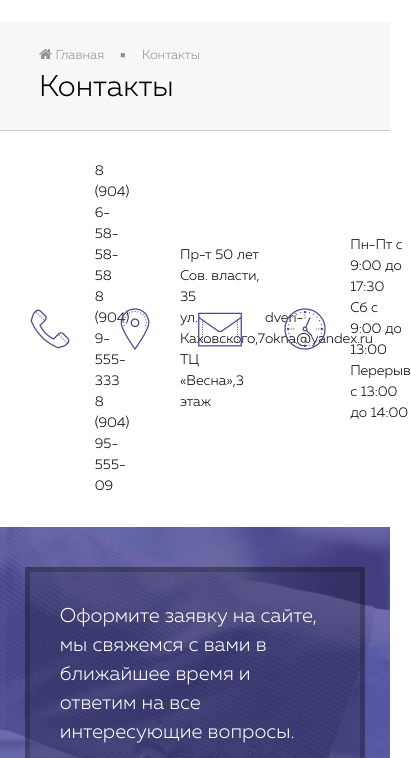
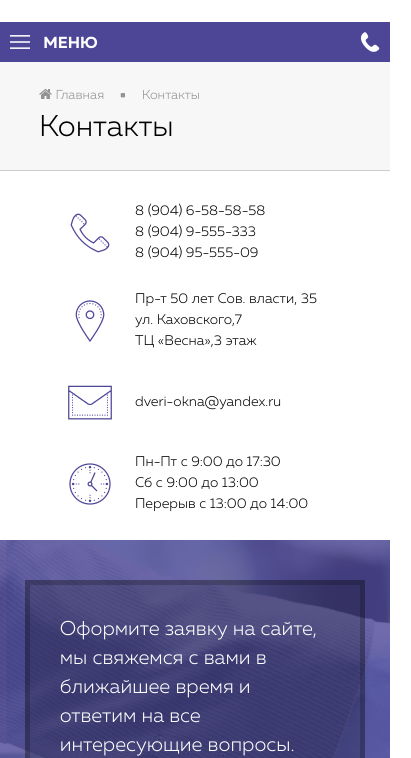
Before and after one commit to ChildOfFlame/makeup-royallux, a website: page app/contact.html in a window 390 px wide. Shown: the part 86-844 px from the top of the page, 411 px wide, since content can reach past the window. Drawn offline with Linux system fonts and the light colour scheme.

Commit message:
Add adaptive contact page

```diff
--- a/app/contact.html
+++ b/app/contact.html
@@ -38,7 +38,14 @@
         </div>
     </div>
     <nav>
-        <ul class="container menu">
+        <div class="mobile-menu container">
+            <div class="mobile-menu__btn js-menu-btn">
+                <img src="images/menu.png" alt="" class="mobile-menu__img">
+                <span>Меню</span>
+            </div>
+            <img src="images/call.png" alt="Обратный звонок" class="mobile-menu__callback">
+        </div>
+        <ul class="container menu js-menu">
             <li class="menu__level-one has-sub-menu">
                 <a href="#." class="menu__item">Каталог</a>
                 <ul class="menu__sub">
@@ -66,7 +73,6 @@
                     <li class="menu__level-sub"><a href="#." class="menu__item-sub">Реквизиты компании</a></li>
                 </ul>
             </li>
-            <li class="menu__level-one"><a href="#." class="menu__item">Фотогалерея</a></li>
             <li class="menu__level-one"><a href="#." class="menu__item">Контакты</a></li>
         </ul>
     </nav>
@@ -87,7 +93,7 @@
     </div>
 </div>
 <div class="contacts-information">
-    <div class="container">
+    <div class="container contacts-information__wrap">
         <div class="contacts-information__item">
             <img src="images/phone.png" alt="Телефон" class="contacts-information__icon">
             <div class="contacts-information__content">
--- a/app/scss/modules/contact/_index.scss
+++ b/app/scss/modules/contact/_index.scss
@@ -1,6 +1,6 @@
 .contacts-information {
     margin-bottom: 30px;
-    .container {
+    &__wrap {
         display: flex;
         justify-content: space-between;
         align-items: center;
@@ -15,3 +15,31 @@
         margin-right: 20px;
     }
 }
+
+@media screen and (max-width: 1100px) {
+    .contacts-information {
+        margin-bottom: 0;
+        &__wrap {
+            flex-wrap: wrap;
+        }
+        &__item {
+            max-width: 50%;
+            flex-basis: 50%;
+            justify-content: center;
+            margin-bottom: 25px;
+        }
+    }
+}
+
+@media screen and (max-width: 576px) {
+    .contacts-information {
+        &__item {
+            max-width: 260px;
+            flex-basis: 100%;
+            justify-content: unset;
+        }
+        &__wrap {
+            justify-content: center;
+        }
+    }
+}
```
Also changed, not shown: app/css/style.css.
